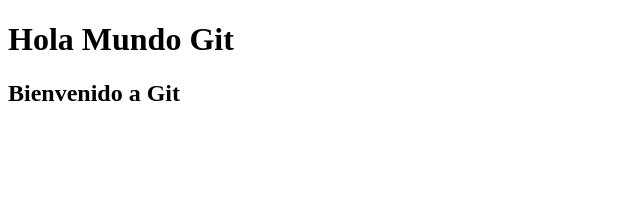
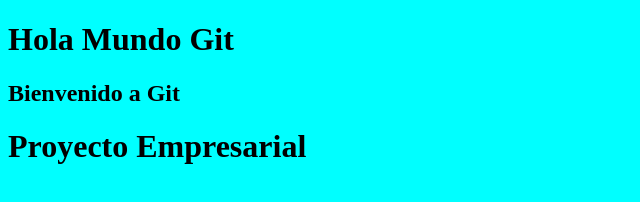
Before and after one commit to maurokdt10/CursoGitPildoras21, a plain HTML site: page index.html in a window 1280 px wide. Shown: the whole page, without its empty margins (0-640 px from the left). Drawn offline with Linux system fonts and the light colour scheme.

```diff
--- /dev/null
+++ b/css/estilos.css
@@ -0,0 +1,5 @@
+@charset "utf-8";
+
+body{
+    background-color: aqua;
+}
--- a/index.html
+++ b/index.html
@@ -5,9 +5,11 @@
     <meta http-equiv="X-UA-Compatible" content="IE=edge">
     <meta name="viewport" content="width=device-width, initial-scale=1.0">
     <title>Document</title>
+    <link rel="stylesheet" href="css/estilos.css" type="text/css">
 </head>
 <body>
     <h1>Hola Mundo Git</h1>
     <h2>Bienvenido a Git</h2>
+    <h1>Proyecto Empresarial</h1>
 </body>
 </html>
```
Also changed, not shown: js/javascript.js (added).
